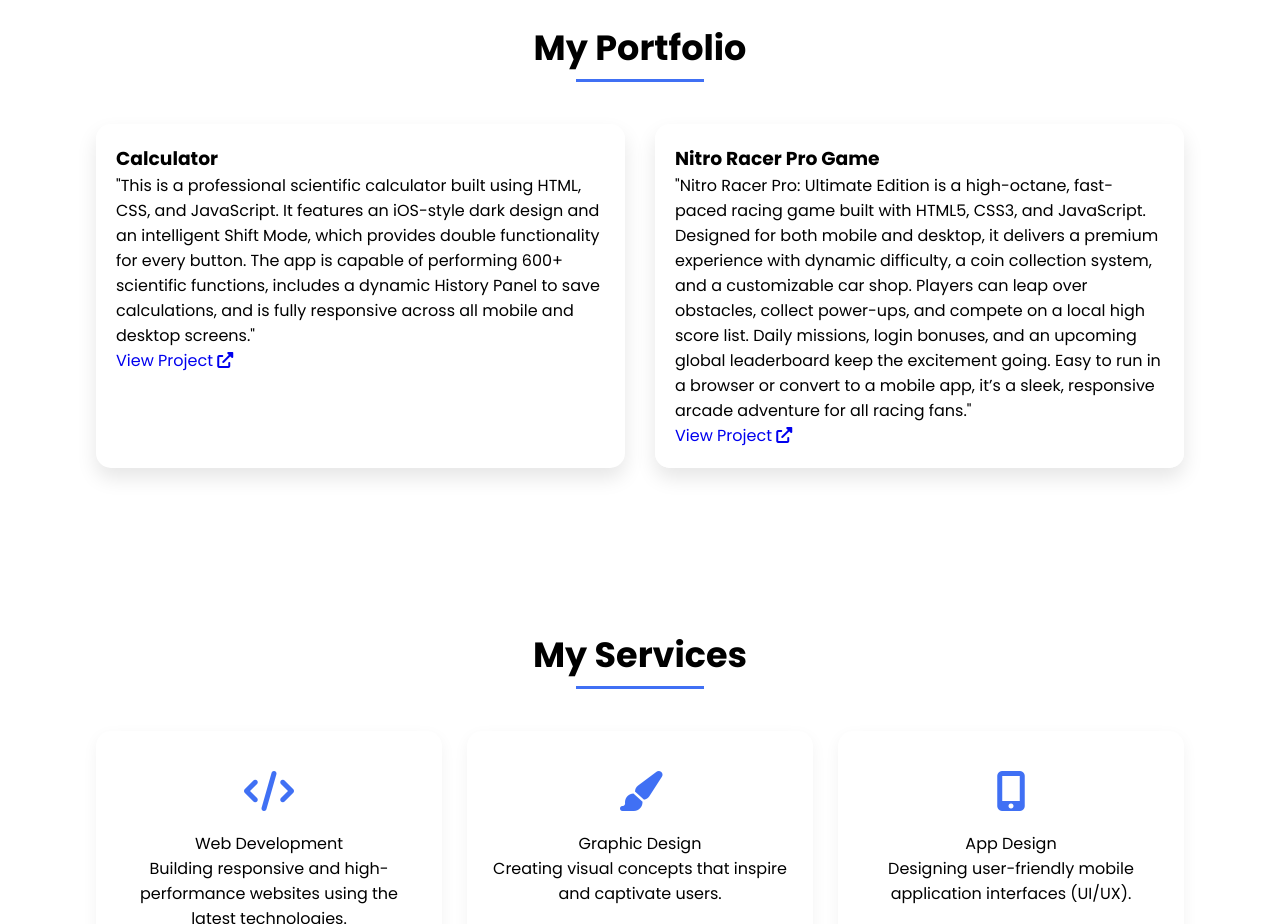
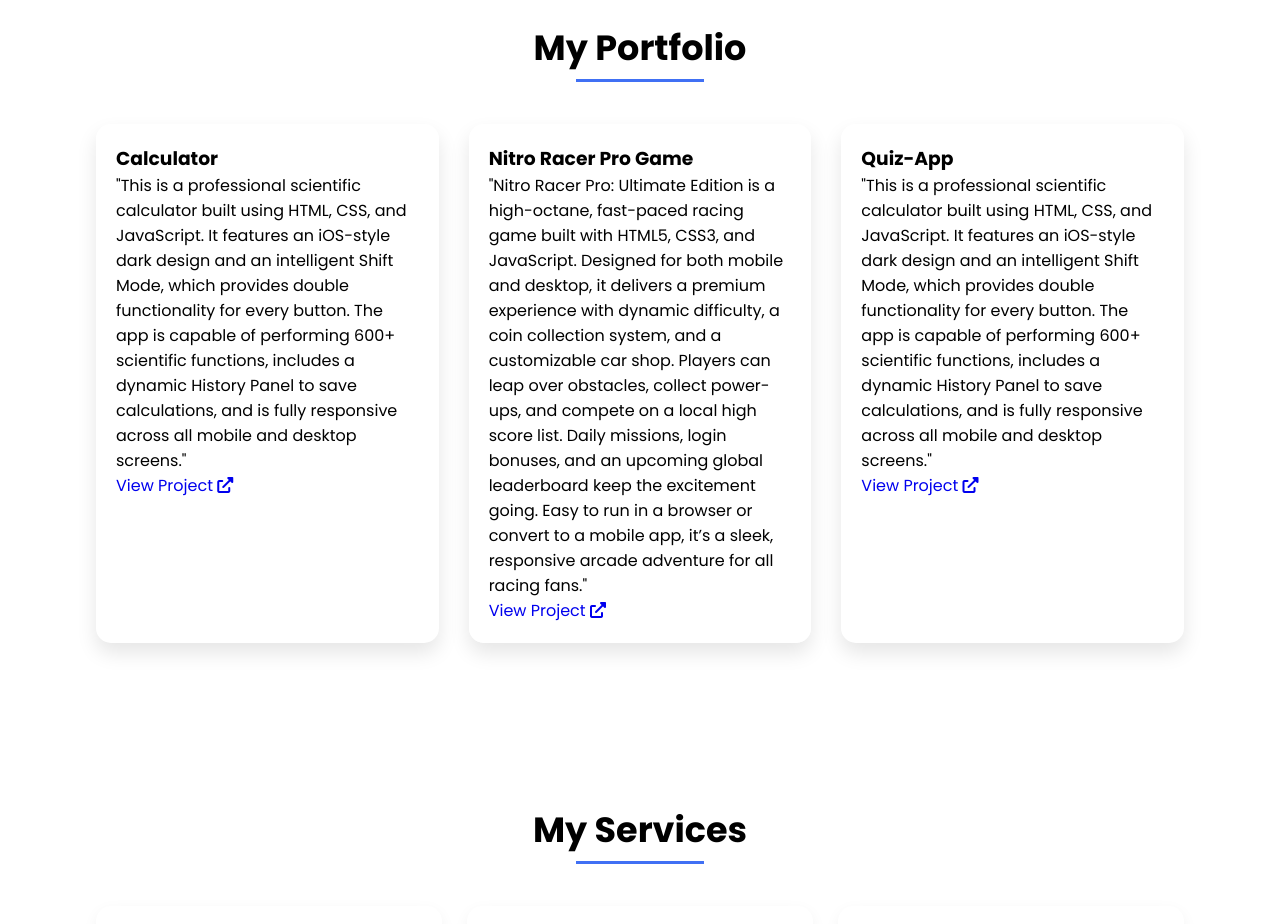
Before and after one commit to ARSALANMUSTAFA632/-portfolio-, a plain HTML site: page index.html in a window 1280 px wide. Shown: the part 2020-2944 px from the top of the page. Drawn offline with Linux system fonts and the light colour scheme.

Commit message:
Fix HTML formatting and update portfolio projects

```diff
--- a/index.html
+++ b/index.html
@@ -134,7 +134,17 @@
                 </div>
             </div>
 
-                <!--  -->
+                <!--Quiz-App  -->
+            <div class="port-box">
+
+                <div class="port-info">
+                    <h3>Quiz-App</h3>
+                    <p>"This is a professional scientific calculator built using HTML, CSS, and JavaScript. It features an iOS-style dark design and an intelligent Shift Mode, which provides double functionality for every button. The app is capable of performing 600+ scientific functions, includes a dynamic History Panel to save calculations, and is fully responsive across all mobile and desktop screens." </p>
+                    <a href="https://arsalanmustafa632.github.io/Quiz-App/" target="_blank" class="project-link">
+                        View Project <i class="fas fa-external-link-alt"></i>
+                    </a>
+                </div>
+            </div>
 
 
 
```
